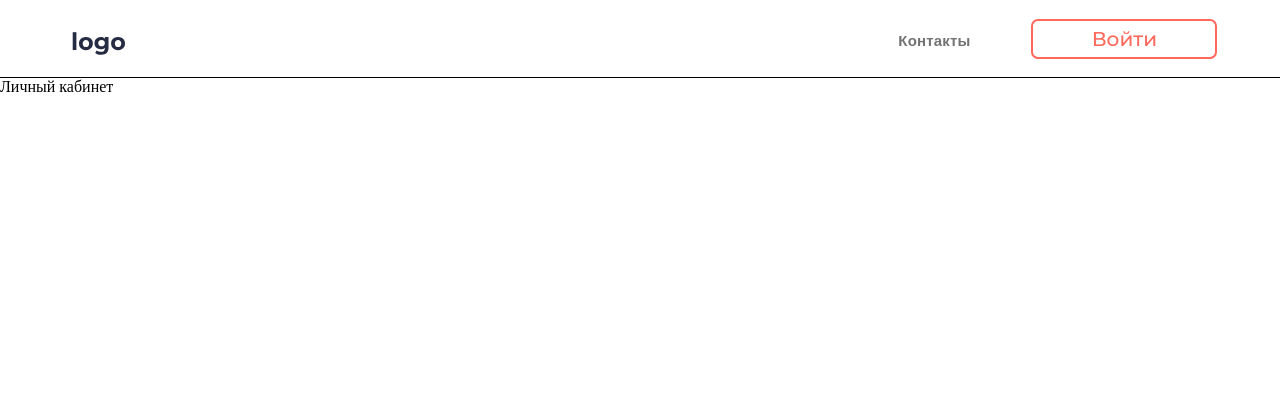
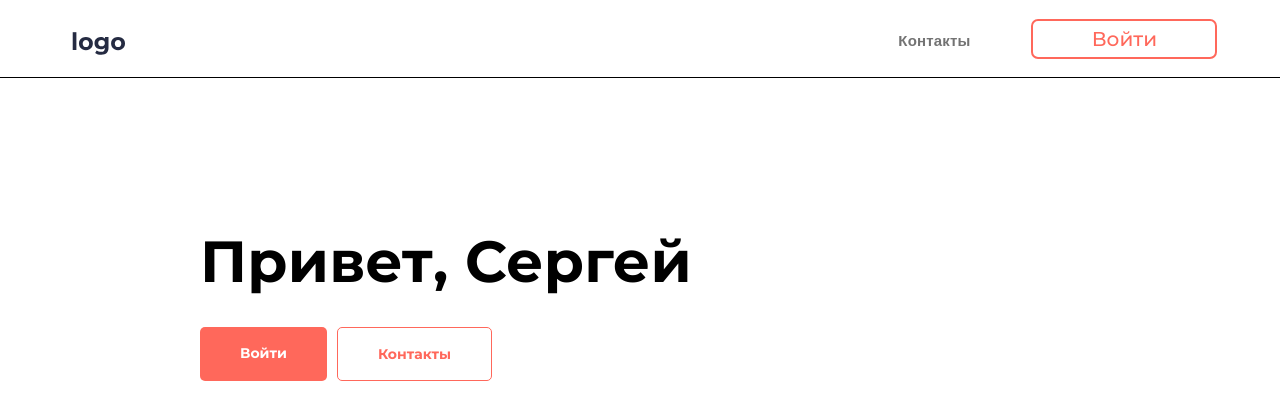
Before and after one commit to sashapervykh/aveds-test-task, a React (Vite) app: page /account in a window 1280 px wide. Shown: the top 420 px of the page. Built offline with nearby package versions, Linux system fonts and the light colour scheme.

Commit message:
feat: add account layout

```diff
--- a/src/App.tsx
+++ b/src/App.tsx
@@ -1,6 +1,6 @@
 import { Route, Routes } from "react-router";
 import { Home } from "./pages/Home/Home";
-import { Account } from "./pages/Account";
+import { Account } from "./pages/Account/Account";
 import { Contacts } from "./pages/Contacts/Contacts";
 import { Layout } from "./components/Layout/Layout";
 
--- a/src/components/CardsGrid/CardsGrid.tsx
+++ b/src/components/CardsGrid/CardsGrid.tsx
@@ -4,7 +4,7 @@ import style from "./style.module.css";
 
 export function CardsGrid() {
   return (
-    <div className={style["cards-wrapper"]}>
+    <section className={style["cards-wrapper"]}>
       {cardsData.map((elem) => (
         <Card
           key={elem.title}
@@ -13,6 +13,6 @@ export function CardsGrid() {
           imgSrc={elem.src}
         />
       ))}
-    </div>
+    </section>
   );
 }
--- a/src/components/LinksGroup/LinksGroup.tsx
+++ b/src/components/LinksGroup/LinksGroup.tsx
@@ -1,9 +1,13 @@
 import { Link } from "react-router";
 import style from "./style.module.css";
 
-export function LinksGroup() {
+export function LinksGroup({ margin }: { margin?: string }) {
+  const wrapperStyle = margin
+    ? `${style["buttons-wrapper"]} ${margin}`
+    : style["buttons-wrapper"];
+
   return (
-    <div className={style["buttons-wrapper"]}>
+    <div className={wrapperStyle}>
       <Link
         className={`${style["nav-button"]} ${style["auth-button"]}`}
         to={"auth"}
--- a/src/pages/Account.tsx
+++ /dev/null
@@ -1,3 +0,0 @@
-export function Account() {
-  return <div>Личный кабинет</div>;
-}
--- /dev/null
+++ b/src/pages/Account/Account.tsx
@@ -0,0 +1,12 @@
+import { LinksGroup } from "../../components/LinksGroup/LinksGroup";
+import { PageTitle } from "../../components/PageTitle/PageTitle";
+import style from "./style.module.css";
+
+export function Account() {
+  return (
+    <main className={style["page-wrapper"]}>
+      <PageTitle title={"Привет, Сергей"} />
+      <LinksGroup margin={style.buttons} />
+    </main>
+  );
+}
--- /dev/null
+++ b/src/pages/Account/style.module.css
@@ -0,0 +1,9 @@
+.page-wrapper {
+  display: flex;
+  margin: 105px auto auto 200px;
+  flex-direction: column;
+}
+
+.buttons {
+  margin-top: 25px;
+}
--- a/src/pages/Home/Home.tsx
+++ b/src/pages/Home/Home.tsx
@@ -1,4 +1,3 @@
-import { Link } from "react-router";
 import style from "./style.module.css";
 import { CardsGrid } from "../../components/CardsGrid/CardsGrid";
 import { PageTitle } from "../../components/PageTitle/PageTitle";
```
